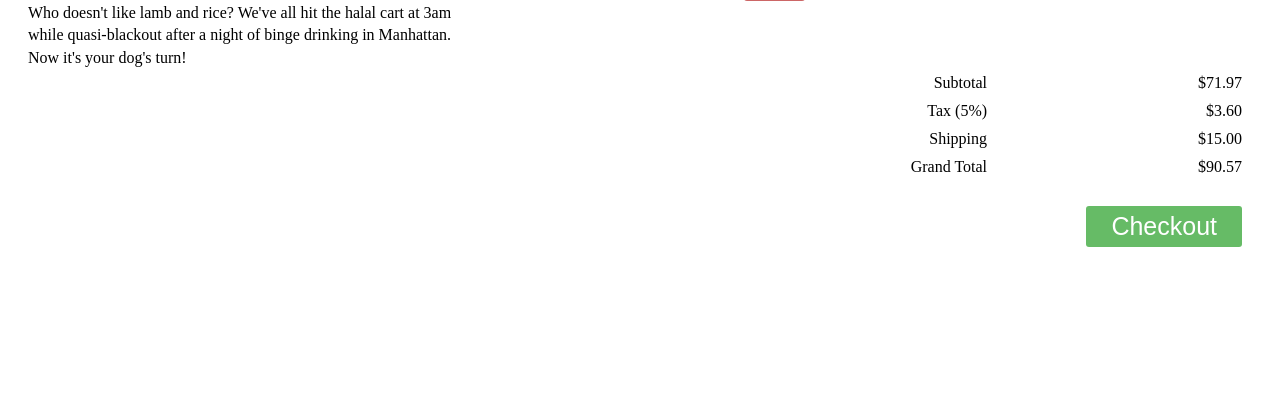
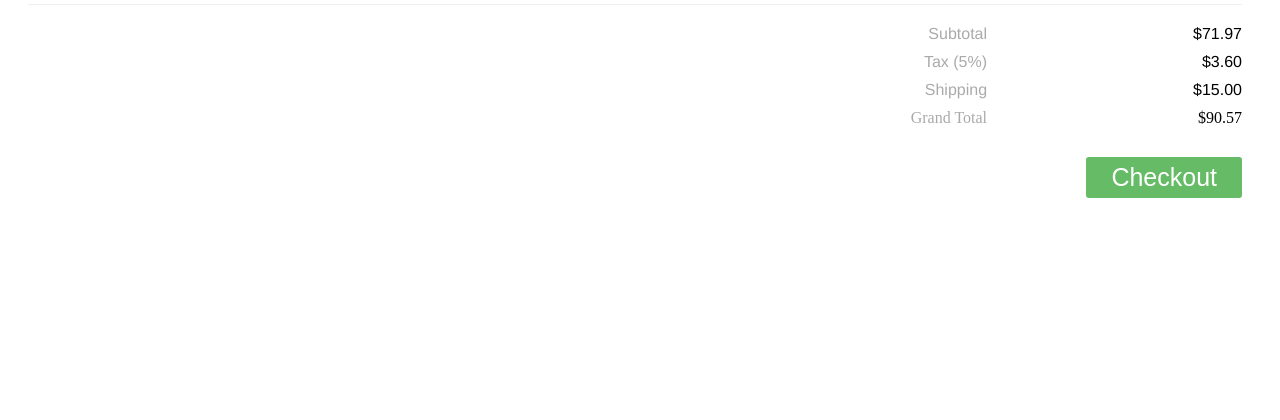
Before and after one commit to ebikdeli/django_cart, a Django app: page /cart/ in a window 1280 px wide. Shown: the part 262-682 px from the top of the page. Run offline with Django 4.2, Linux system fonts and the light colour scheme; a user stored in the database is signed in; data comes from the database, SQL or seed files in the repository; both versions use the stored data as it was after the commit.

Commit message:
cart created nearly completly

```diff
--- a/cart/static/main.css
+++ b/cart/static/main.css
@@ -1,18 +1,6 @@
-/*@import "compass/css3";*/
-
-/*
-I wanted to go with a mobile first approach, but it actually lead to more verbose CSS in this case, so I've gone web first. Can't always force things...
-
-Side note: I know that this style of nesting in SASS doesn't result in the most performance efficient CSS code... but on the OCD/organizational side, I like it. So for CodePen purposes, CSS selector performance be damned.
-*/
-
+@import "compass/css3";
+/* I wanted to go with a mobile first approach, but it actually lead to more verbose CSS in this case, so I've gone web first. Can't always force things... Side note: I know that this style of nesting in SASS doesn't result in the most performance efficient CSS code... but on the OCD/organizational side, I like it. So for CodePen purposes, CSS selector performance be damned. */
 /* Global settings */
-$color-border: #eee;
-$color-label: #aaa;
-$font-default: "HelveticaNeue-Light", "Helvetica Neue Light", "Helvetica Neue",
-  Helvetica, Arial, sans-serif;
-$font-bold: "HelveticaNeue-Medium", "Helvetica Neue Medium";
-
 /* Global "table" column settings */
  .product-image {
 	 float: left;
@@ -39,141 +27,102 @@ $font-bold: "HelveticaNeue-Medium", "Helvetica Neue Medium";
 	 width: 12%;
 	 text-align: right;
 }
-
 /* This is used as the traditional .clearfix class */
-.group:before,
-.group:after {
+ .group:before, .shopping-cart:before, .column-labels:before, .product:before, .totals-item:before, .group:after, .shopping-cart:after, .column-labels:after, .product:after, .totals-item:after {
 	 content: "";
 	 display: table;
 }
-.group:after {
+ .group:after, .shopping-cart:after, .column-labels:after, .product:after, .totals-item:after {
 	 clear: both;
 }
-.group {
+ .group, .shopping-cart, .column-labels, .product, .totals-item {
 	 zoom: 1;
 }
-
 /* Apply clearfix in a few places */
-.shopping-cart,
-.column-labels,
-.product,
-.totals-item {
-  @extend .group;
-}
-
 /* Apply dollar signs */
-.product .product-price:before,
-.product .product-line-price:before,
-.totals-value:before {
+ .product .product-price:before, .product .product-line-price:before, .totals-value:before {
 	 content: "$";
 }
-
 /* Body/Header stuff */
  body {
 	 padding: 0px 30px 30px 20px;
-  font-family: $font-default;
+	 font-family: "HelveticaNeue-Light", "Helvetica Neue Light", "Helvetica Neue", Helvetica, Arial, sans-serif;
 	 font-weight: 100;
 }
-
  h1 {
 	 font-weight: 100;
 }
-
  label {
-  color: $color-label;
+	 color: #aaa;
 }
-
  .shopping-cart {
 	 margin-top: -45px;
 }
-
 /* Column headers */
-.column-labels {
-  label {
+ .column-labels label {
 	 padding-bottom: 15px;
 	 margin-bottom: 15px;
-    border-bottom: 1px solid $color-border;
+	 border-bottom: 1px solid #eee;
 }
-
-  .product-image,
-  .product-details,
-  .product-removal {
+ .column-labels .product-image, .column-labels .product-details, .column-labels .product-removal {
 	 text-indent: -9999px;
 }
-}
-
 /* Product entries */
  .product {
 	 margin-bottom: 20px;
 	 padding-bottom: 10px;
-  border-bottom: 1px solid $color-border;
-
-  .product-image {
+	 border-bottom: 1px solid #eee;
+}
+ .product .product-image {
 	 text-align: center;
-    img {
+}
+ .product .product-image img {
 	 width: 100px;
 }
+ .product .product-details .product-title {
+	 margin-right: 20px;
+	 font-family: "HelveticaNeue-Medium", "Helvetica Neue Medium";
 }
-
-  .product-details {
-    .product-title {
-      margin-right: 20px;
-      font-family: $font-bold;
-    }
-    .product-description {
+ .product .product-details .product-description {
 	 margin: 5px 20px 5px 0;
 	 line-height: 1.4em;
 }
-  }
-
-  .product-quantity {
-    input {
+ .product .product-quantity input {
 	 width: 40px;
 }
-  }
-
-  .remove-product {
+ .product .remove-product {
 	 border: 0;
 	 padding: 4px 8px;
 	 background-color: #c66;
 	 color: #fff;
-    font-family: $font-bold;
+	 font-family: "HelveticaNeue-Medium", "Helvetica Neue Medium";
 	 font-size: 12px;
 	 border-radius: 3px;
 }
-
-  .remove-product:hover {
+ .product .remove-product:hover {
 	 background-color: #a44;
 }
-}
-
 /* Totals section */
-.totals {
-  .totals-item {
+ .totals .totals-item {
 	 float: right;
 	 clear: both;
 	 width: 100%;
 	 margin-bottom: 10px;
-
-    label {
+}
+ .totals .totals-item label {
 	 float: left;
 	 clear: both;
 	 width: 79%;
 	 text-align: right;
 }
-
-    .totals-value {
+ .totals .totals-item .totals-value {
 	 float: right;
 	 width: 21%;
 	 text-align: right;
 }
+ .totals .totals-item-total {
+	 font-family: "HelveticaNeue-Medium", "Helvetica Neue Medium";
 }
-
-  .totals-item-total {
-    font-family: $font-bold;
-  }
-}
-
  .checkout {
 	 float: right;
 	 border: 0;
@@ -184,89 +133,70 @@ label {
 	 font-size: 25px;
 	 border-radius: 3px;
 }
-
  .checkout:hover {
 	 background-color: #494;
 }
-
 /* Make adjustments for tablet */
  @media screen and (max-width: 650px) {
 	 .shopping-cart {
 		 margin: 0;
 		 padding-top: 20px;
-    border-top: 1px solid $color-border;
+		 border-top: 1px solid #eee;
 	}
-
 	 .column-labels {
 		 display: none;
 	}
-
 	 .product-image {
 		 float: right;
 		 width: auto;
-    img {
+	}
+	 .product-image img {
 		 margin: 0 0 10px 10px;
 	}
-  }
-
 	 .product-details {
 		 float: none;
 		 margin-bottom: 10px;
 		 width: auto;
 	}
-
 	 .product-price {
 		 clear: both;
 		 width: 70px;
 	}
-
 	 .product-quantity {
 		 width: 100px;
-    input {
+	}
+	 .product-quantity input {
 		 margin-left: 20px;
 	}
-  }
-
 	 .product-quantity:before {
 		 content: "x";
 	}
-
 	 .product-removal {
 		 width: auto;
 	}
-
 	 .product-line-price {
 		 float: right;
 		 width: 70px;
 	}
 }
-
 /* Make more adjustments for phone */
  @media screen and (max-width: 350px) {
 	 .product-removal {
 		 float: right;
 	}
-
 	 .product-line-price {
 		 float: right;
 		 clear: left;
 		 width: auto;
 		 margin-top: 10px;
 	}
-
 	 .product .product-line-price:before {
 		 content: "Item Total: $";
 	}
-
-  .totals {
-    .totals-item {
-      label {
+	 .totals .totals-item label {
 		 width: 60%;
 	}
-
-      .totals-value {
+	 .totals .totals-item .totals-value {
 		 width: 40%;
 	}
 }
-  }
-}
--- a/cart/templates/cart/cart_view.html
+++ b/cart/templates/cart/cart_view.html
@@ -1,3 +1,7 @@
+<!--This template and its static files (main.css, main.js) are came from below link:
+  https://codepen.io/justinklemm/pen/kyMjjv
+-->
+
 {% extends 'base.html' %}
 {% load static %}
 
@@ -9,6 +13,8 @@
 {% block title %}{{ request.user.username }} cart{% endblock title %}
 
 {% block content %}
+
+{% if cart.total_items %}
 <h1>Shopping Cart</h1>
 
 <div class="shopping-cart">
@@ -22,26 +28,34 @@
     <label class="product-line-price">Total</label>
   </div>
 
+    {% for product in cart.products.all %}
       <div class="product">
         <div class="product-image">
-      <img src="https://s.cdpn.io/3/dingo-dog-bones.jpg">
+          <!--<img src="https://s.cdpn.io/3/dingo-dog-bones.jpg">-->
+          <img src="{{product.image.url}}">
         </div>
         <div class="product-details">
-      <div class="product-title">Dingo Dog Bones</div>
-      <p class="product-description">The best dog bones of all time. Holy crap. Your dog will be begging for these things! I got curious once and ate one myself. I'm a fan.</p>
+          <div class="product-title">{% if product.brand %}{{ product.brand }} {% endif %}{{ product.name }}</div>
+          <!--<p class="product-description">The best dog bones of all time. Holy crap. Your dog will be begging for these things! I got curious once and ate one myself. I'm a fan.</p>-->
         </div>
-    <div class="product-price">12.99</div>
+        <div class="product-price">{{ product.price }} تومان</div>
         <div class="product-quantity">
-      <input type="number" value="2" min="1">
+          {% for ci in cart.cart_item_cart.all %}
+            {% if ci.product.id == product.id %}
+              <input type="number" value="{{ ci.number }}" min="1" max="5">
+            {% endif %}
+          {% endfor %}
         </div>
         <div class="product-removal">
           <button class="remove-product">
-        Remove
+            حذف از سبد
           </button>
         </div>
-    <div class="product-line-price">25.98</div>
+        <div class="product-line-price">{{ product.price }} تومان</div>
       </div>
+    {% endfor %}
 
+    <!--
     <div class="product">
       <div class="product-image">
         <img src="https://s.cdpn.io/3/large-NutroNaturalChoiceAdultLambMealandRiceDryDogFood.png">
@@ -61,6 +75,7 @@
       </div>
       <div class="product-line-price">45.99</div>
     </div>
+    -->
 
   <div class="totals">
     <div class="totals-item">
@@ -84,6 +99,11 @@
       <button class="checkout">Checkout</button>
 
 </div>
+
+{% else %}
+  <h2>سبد خالی است</h2>
+{% endif %}
+
 {% endblock content %}
 
 {% block scripts %}
--- a/cart/views.py
+++ b/cart/views.py
@@ -4,6 +4,7 @@ from django.contrib.auth.mixins import LoginRequiredMixin
 from django.views.generic import ListView
 
 from .models import Cart
+from shop.models import Product
 
 
 class CartView(LoginRequiredMixin, ListView):
@@ -20,6 +21,32 @@ class CartView(LoginRequiredMixin, ListView):
 
 
 def add_to_cart(request):
-    data = dict(request.POST)
+    if request.method == 'POST':
+        data = dict(request.POST)
+        cart = request.user.cart_user
+        product_id = int(data['product_id'][0])
+        product = Product.objects.get(id=product_id)
+        numbers = int(data['numbers'][0])
 
-    return JsonResponse(data=data, safe=False)
+        # Change cart items and price by new product
+        # cart.products.remove(product)
+        cart.products.add(product)
+        cart.total_items += numbers
+        cart.total_price += numbers * product.price
+        cart.save()
+
+        # Create CartItem for new product or add number and price to the already created CartItem
+        qs = cart.cart_item_cart.filter(product=product)
+        if qs.exists():
+            print('itemcart already exists')
+            ci = qs.last()
+            ci.number = numbers
+            ci.price = numbers * product.price
+            ci.save()
+        else:
+            print('new itemcart created')
+            cart.cart_item_cart.create(product=product, number=numbers, price=numbers * product.price)
+        print(cart.cart_item_cart.all())
+        return JsonResponse(data=data, safe=False)
+
+    return JsonResponse(data={'status': 'NOK'}, safe=False)
--- a/shop/templates/shop/product_detail.html
+++ b/shop/templates/shop/product_detail.html
@@ -12,7 +12,7 @@
 
     <h2>Name: {{ product.name }}</h2><br>
     {% if product.brand %}<h2>Brand: {{ product.brand }}</h2><br>{% endif %}
-    <h2>Price: {{ product.price }}</h2><br>
+    <h2>Price: {{ product.price }} تومان</h2><br>
     {% if product.image %}Image: <img src={{ product.image.url }} alt="{{ proudct.name }}" width="500" height="400">{% endif %}
     <p>Last updated: {{ product.updated }}</p><br>
 
```
Also changed, not shown: db.sqlite3. Lines whose indentation alone changed are shown as unchanged.
